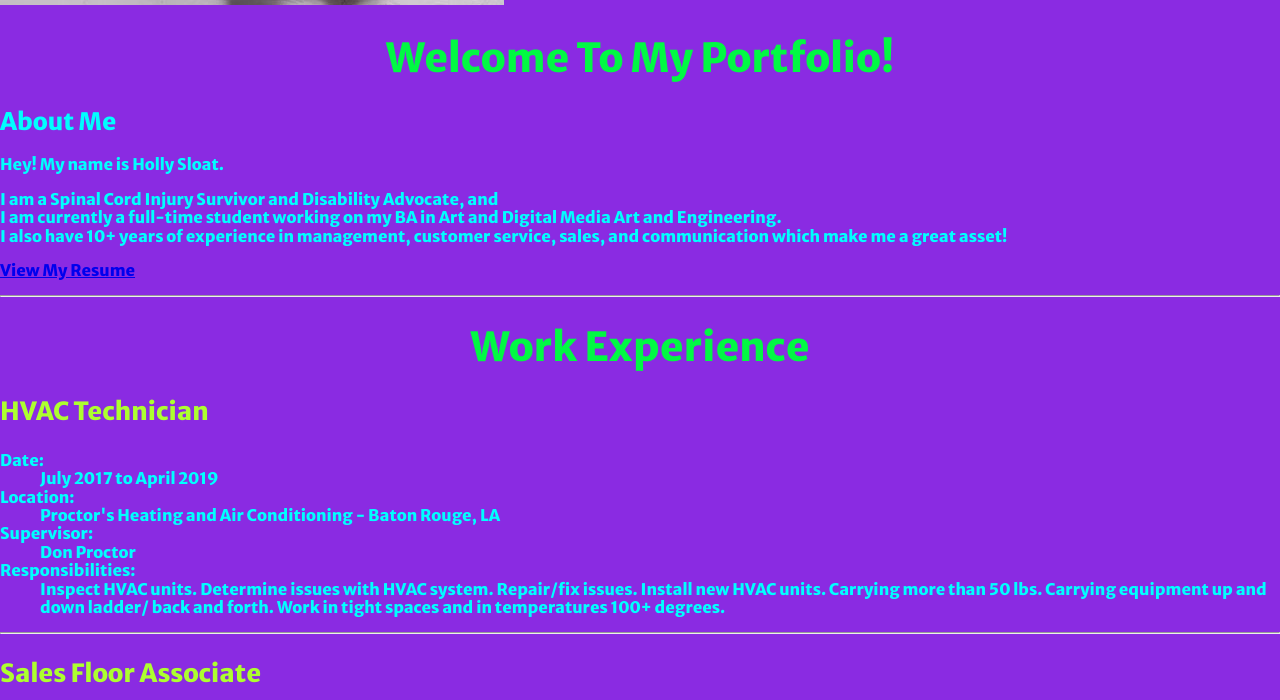
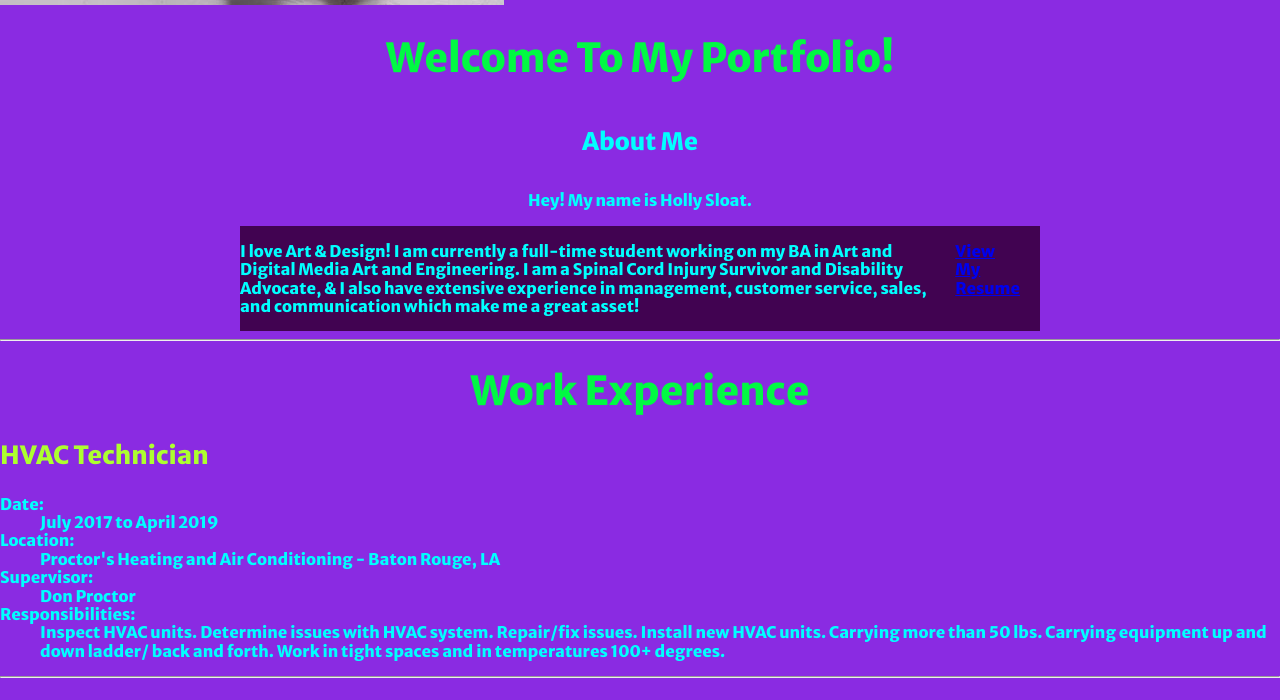
Before and after one commit to DollyHalo/Resume_HollySloat, a plain HTML site: page resume.html in a window 1280 px wide. Shown: the part 722-1422 px from the top of the page. Drawn offline with nearby package versions, Linux system fonts and the light colour scheme.

Commit message:
add css
centered about me section and put into a box

```diff
--- a/css/main.css
+++ b/css/main.css
@@ -5,6 +5,7 @@ color: aqua;
 font-family: "Merriweather Sans", sans-serif;
 margin-left: auto;
 margin-right: auto;
+
 }
 h1 {
     text-align: center;
@@ -21,12 +22,34 @@ h3 {
 }
 
 
-.green-cat-row {
+.pikachu {
     display: flex;
-    align-items: center;
+    justify-content: center;
 }
 
     .about me {
     font-size: 32;
     color: hotpink;
 }
+
+.yellow-tiger-row {
+        display: flex;
+                background-color: rgb(65, 3, 81);
+                max-width: 800px;
+                margin-left: auto;
+                margin-right: auto;
+                gap: 20px
+}
+
+
+
+
+
+
+
+
+
+
+.pink-link {
+    color: greenyellow;
+}
--- a/resume.html
+++ b/resume.html
@@ -19,6 +19,9 @@
     <link rel="preconnect" href="https://fonts.gstatic.com" crossorigin>
     <link href="https://fonts.googleapis.com/css2?family=Merriweather+Sans:ital,wght@0,800;1,800&display=swap" rel="stylesheet">
   </head>
+
+
+
   <body>
     <!-- Place your site's HTML here -->
 
@@ -27,11 +30,12 @@
       <img src="img/profileimage.jpg" alt="">
     </p>
     <h1>Welcome To My Portfolio!</h1>
-    <h2>About Me</h2>
-    <p>Hey! My name is Holly Sloat. </p>
-    <p>I am a Spinal Cord Injury Survivor and Disability Advocate, and <br />I am currently a full-time student working on my BA in Art and Digital Media Art and Engineering. <br />I also have 10+ years of experience in management, customer service, sales, and communication which make me a great asset! </p>
-    <p><a href="img/mynewresume.pdf">View My Resume</a></p>
-    </p>
+    <div class="pikachu"><h2>About Me</h2></div>
+    <div class="pikachu"><p>Hey! My name is Holly Sloat. </p></div>
+    <div class="yellow-tiger-row"><p>     I love Art & Design!
+      I am currently a full-time student working on my BA in Art and Digital Media Art and Engineering. I am a Spinal Cord Injury Survivor and Disability Advocate, & I also have extensive experience in management, customer service, sales, and communication which make me a great asset! </p>
+      <div class="pikachu"><p><a href="img/mynewresume.pdf">View My Resume</a></p></div>
+    </p></div>
     <script src="js/main.js"></script>
     <hr>
     <h1>Work Experience</h1>
@@ -119,7 +123,7 @@
     <p>Diploma 2009</p>
     <hr>
     <h1>Experience</h1>
-    <div class="skills">
+
       <ul>
         <li>10+ Years experience in customer service.</li>
         <li>1 year retail experience</li>
```
Also changed, not shown: Layouts.html (added, +34 -0 lines).
